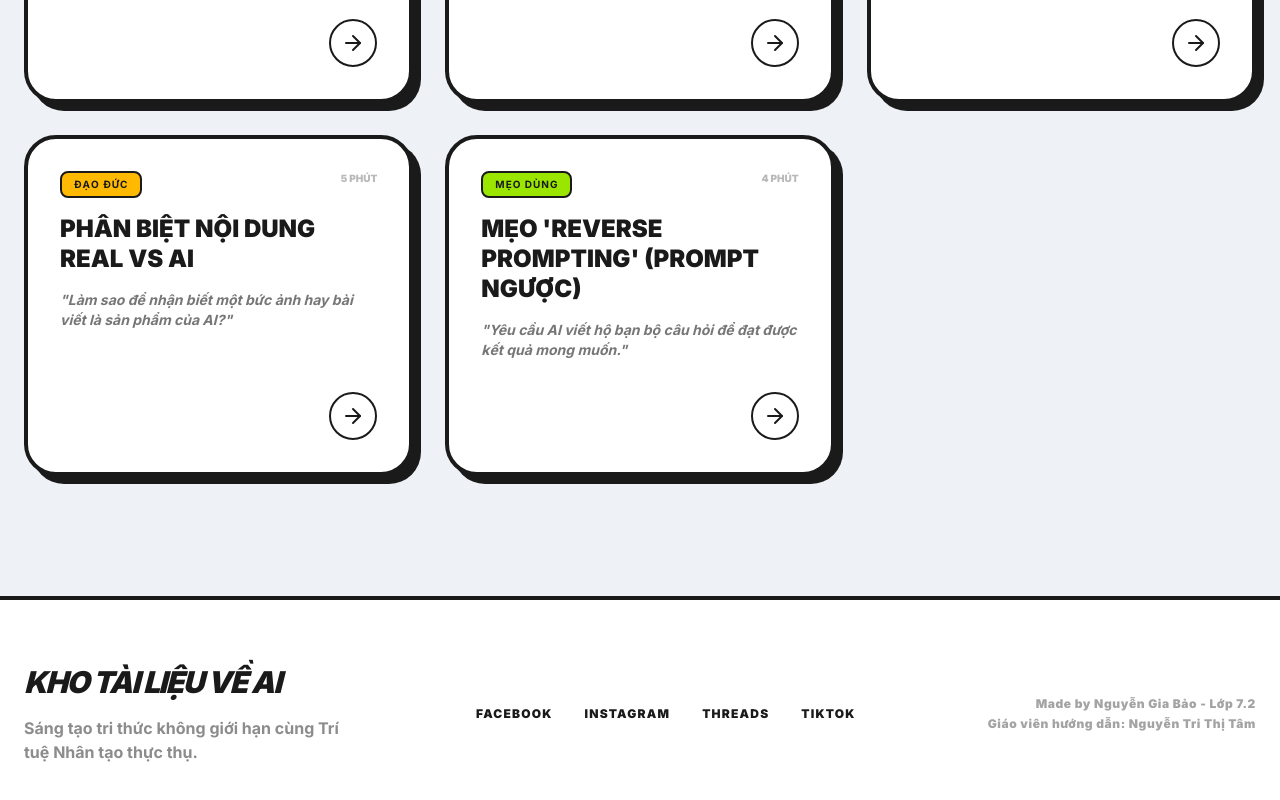
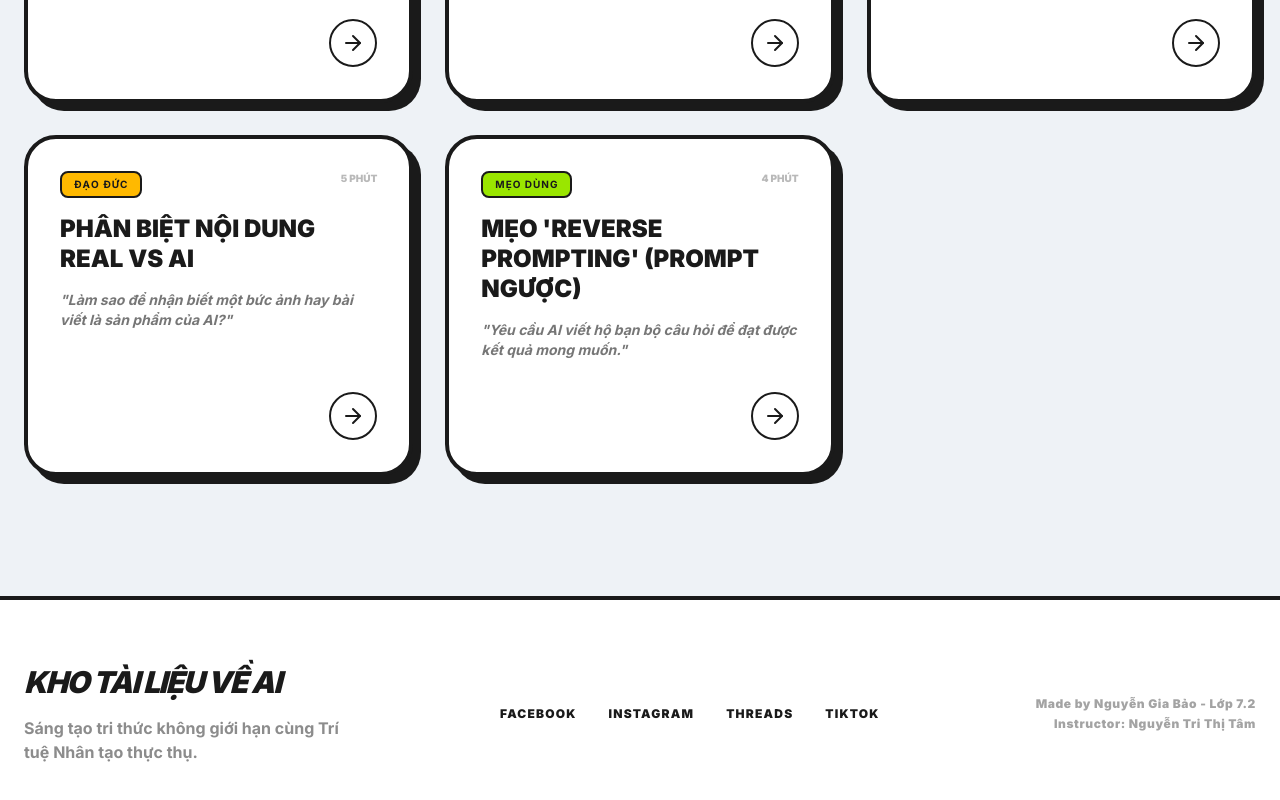
Before and after one commit to tritam100974-afk/kho_tailieu_AI, a React (Vite) app: page / in a window 1280 px wide. Shown: the part 1876-2676 px from the top of the page. Built offline with nearby package versions, Linux system fonts and the light colour scheme.

Commit message:
refactor: Update instructor name translation
Translate "Giáo viên hướng dẫn" to "Instructor" in the footer for better clarity in English.

```diff
--- a/src/App.tsx
+++ b/src/App.tsx
@@ -239,7 +239,7 @@ export default function App() {
           </div>
           <div className="font-black text-xs opacity-40 tracking-wider text-right leading-relaxed">
             Made by Nguyễn Gia Bảo - Lớp 7.2<br/>
-            Giáo viên hướng dẫn: Nguyễn Tri Thị Tâm
+            Instructor: Nguyễn Tri Thị Tâm
           </div>
         </div>
       </footer>
```
